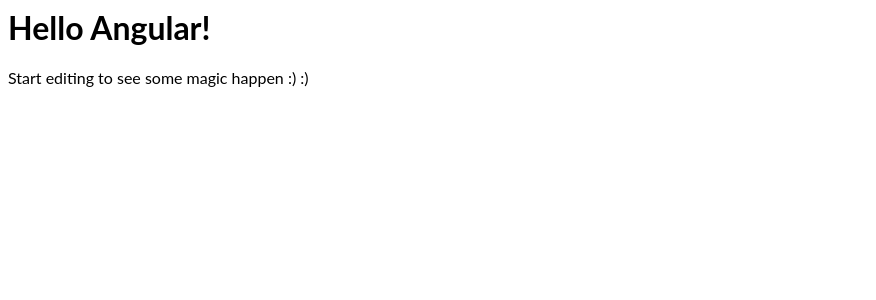
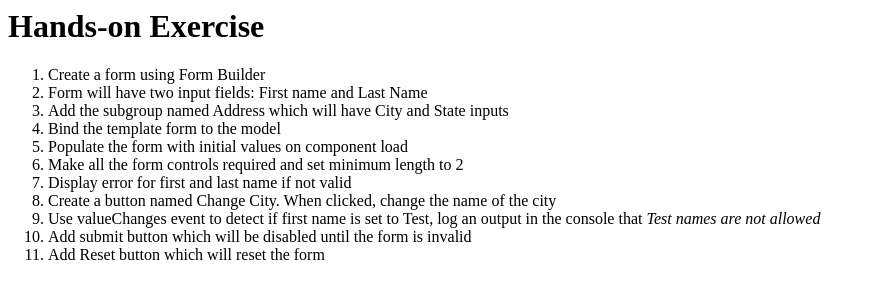
Before and after one commit to arpan234/angular-reactive-forms, an Angular app: page / in a window 1280 px wide. Shown: the top 300 px of the page, without its empty margins (0-876 px from the left). Built offline with nearby package versions, Linux system fonts and the light colour scheme.

Commit message:
initial form

```diff
--- a/src/app/app.component.html
+++ b/src/app/app.component.html
@@ -1,4 +1 @@
-<hello name="{{ name }}"></hello>
-<p>
-  Start editing to see some magic happen :) :)
-</p>
+<app-excersice-component></app-excersice-component>
--- a/src/app/excersice-component/excersice-component.component.html
+++ b/src/app/excersice-component/excersice-component.component.html
@@ -1 +1,17 @@
-<p>excersice-component works!</p>
+<h1>Hands-on Exercise</h1>
+
+<div class="questions">
+    <ol>
+        <li>Create a form using Form Builder</li>
+        <li>Form will have two input fields: First name and Last Name</li>
+        <li>Add the subgroup named Address which will have City and State inputs</li>
+        <li>Bind the template form to the model</li>
+        <li>Populate the form with initial values on component load</li>
+        <li>Make all the form controls required and set minimum length to 2</li>
+        <li>Display error for first and last name if not valid</li>
+        <li>Create a button named Change City. When clicked, change the name of the city</li>
+        <li>Use valueChanges event to detect if first name is set to Test, log an output in the console that <i>Test names are not allowed</i></li>
+        <li>Add submit button which will be disabled until the form is invalid</li>
+        <li>Add Reset button which will reset the form</li>
+    </ol>
+</div>
--- a/src/app/hello.component.ts
+++ /dev/null
@@ -1,10 +0,0 @@
-import { Component, Input } from '@angular/core';
-
-@Component({
-  selector: 'hello',
-  template: `<h1>Hello {{name}}!</h1>`,
-  styles: [`h1 { font-family: Lato; }`]
-})
-export class HelloComponent  {
-  @Input() name: string;
-}
--- /dev/null
+++ b/src/app/user-reactive-form/user-reactive-form.component.html
@@ -0,0 +1,3 @@
+<div class="form-container">
+
+</div>
--- /dev/null
+++ b/src/app/user-reactive-form/user-reactive-form.component.ts
@@ -0,0 +1,16 @@
+import { Component, OnInit } from '@angular/core';
+import { FormBuilder, FormGroup, ValidationErrors, Validators } from '@angular/forms';
+
+@Component({
+  selector: 'app-user-reactive-form',
+  templateUrl: './user-reactive-form.component.html',
+  styleUrls: ['./user-reactive-form.component.css']
+})
+export class UserReactiveFormComponent implements OnInit {
+
+  constructor(private fb: FormBuilder) { }
+
+  ngOnInit(): void {
+  }
+
+}
```
Also changed, not shown: src/app/app.module.ts (+4 -3 lines), src/app/user-reactive-form/user-reactive-form.component.css (added), 1 other file (tests, documents, lock files or other folders).
